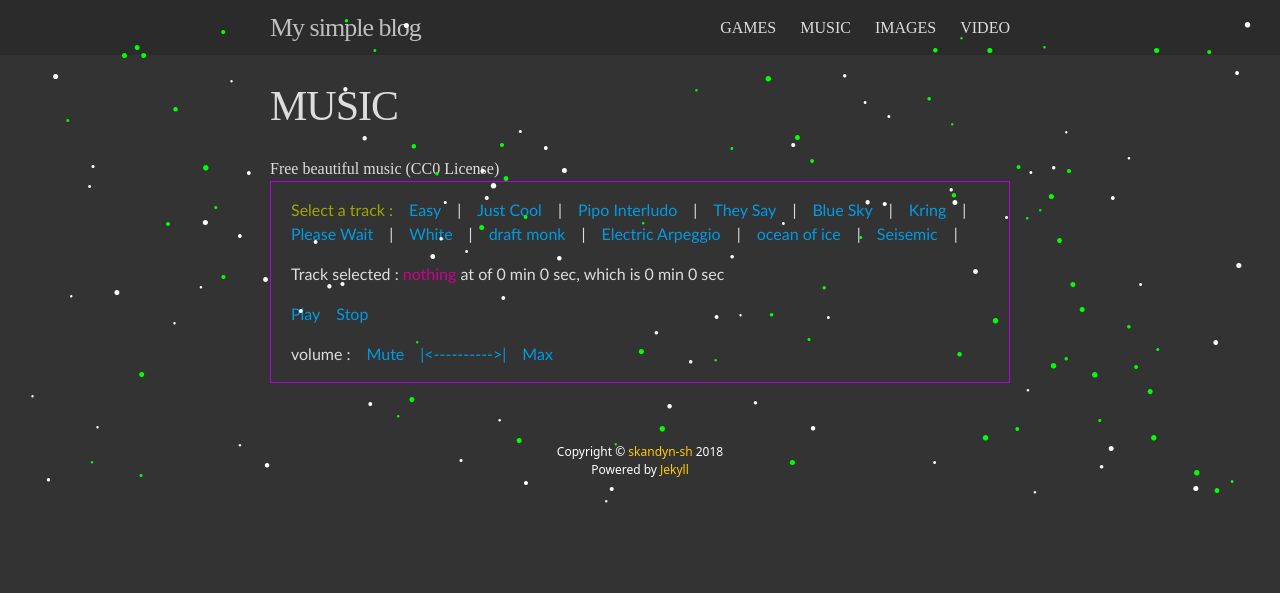
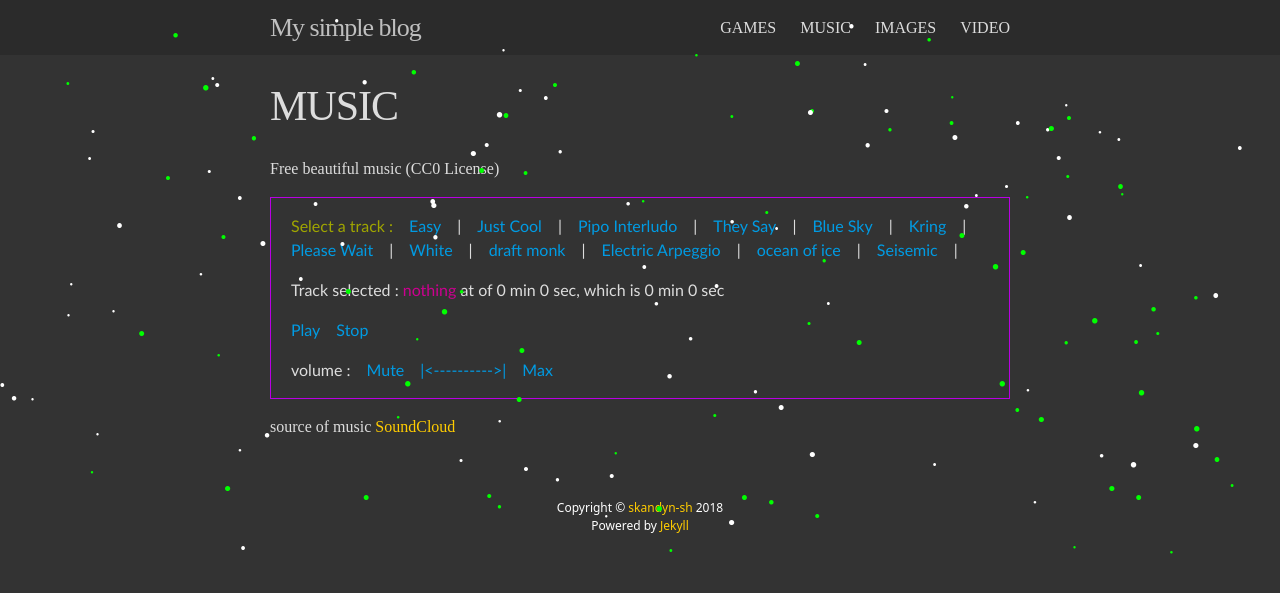
Before and after one commit to skandyn-sh/skandyn-sh.github.io, a Jekyll site: the page built from music.html, in a window 1280 px wide. Shown: the top 593 px of the page. Built offline with Jekyll 4.4.1, drawn with Linux system fonts in a browser that asks for light colours; nearby versions of some CDN libraries; library files that are not in the unit come from our copies; comment, search, counter and statistics services are not loaded.

Commit message:
Update music.html

```diff
--- a/music.html
+++ b/music.html
@@ -4,6 +4,7 @@ title: MUSIC
 permalink: /music/
 ---
 Free beautiful music (CC0 License)
+<p style="padding-bottom: 1px"></p>
 
 <!DOCTYPE html>
 <html>
@@ -12,7 +13,7 @@ Free beautiful music (CC0 License)
 <!-- Website Design By: www.happyworm.com -->
 <title>Demo : jPlayer as a text based audio player</title>
 <meta http-equiv="Content-Type" content="text/html; charset=iso-8859-1" />
-<script type="text/javascript" src="/js/jquery.min.js"></script>
+<script src="//code.jquery.com/jquery-3.3.1.min.js"></script>
 <script type="text/javascript" src="/js/jquery.jplayer.min.js"></script>
 <script type="text/javascript">
 //<![CDATA[
@@ -180,3 +181,6 @@ $(document).ready(function(){
 </body>
 
 </html>
+
+<p style="padding-bottom: 1px"></p>
+<p>source of music <a href="https://soundcloud.com" target="_blank">SoundCloud</a></p>
```
